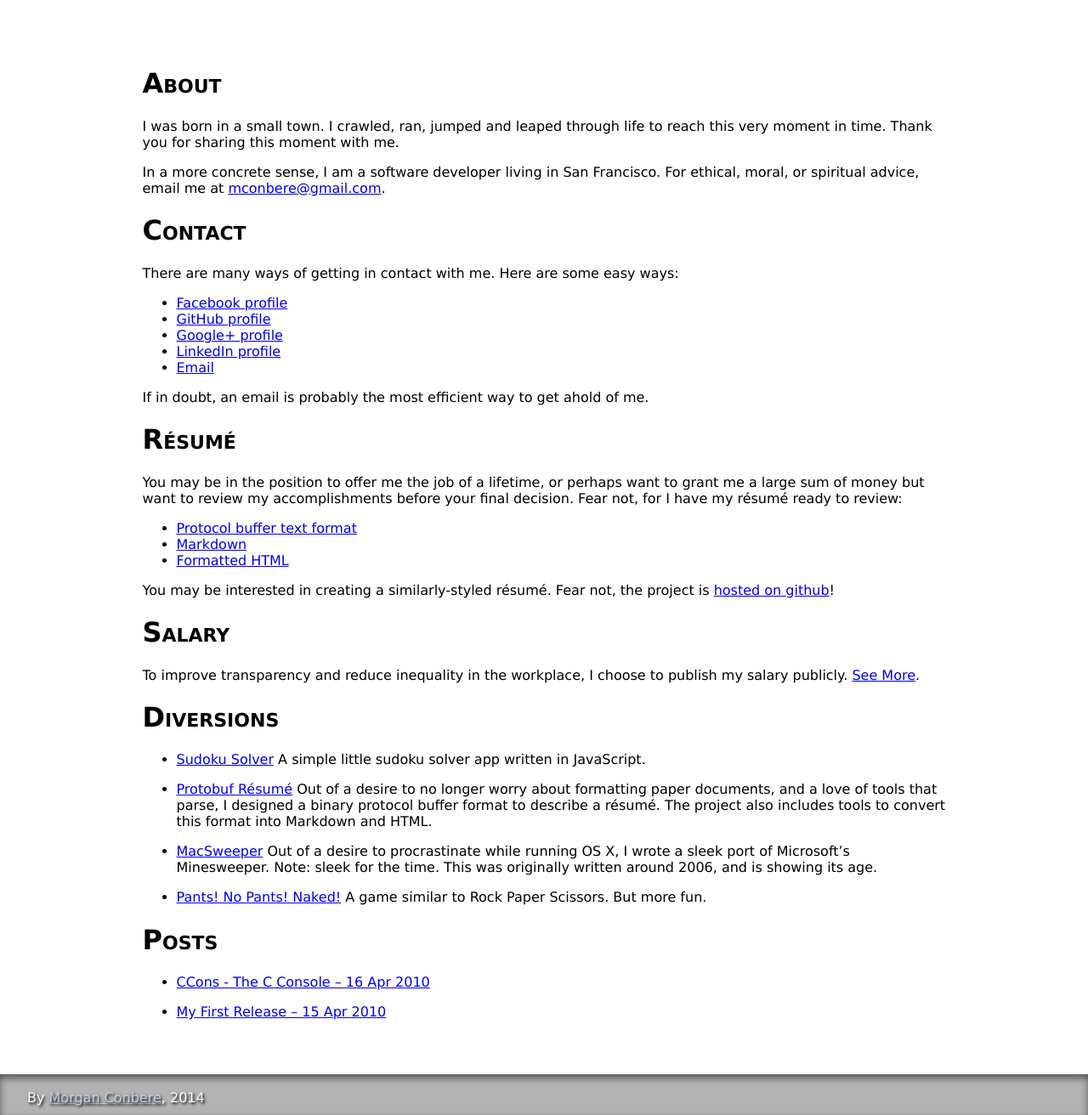
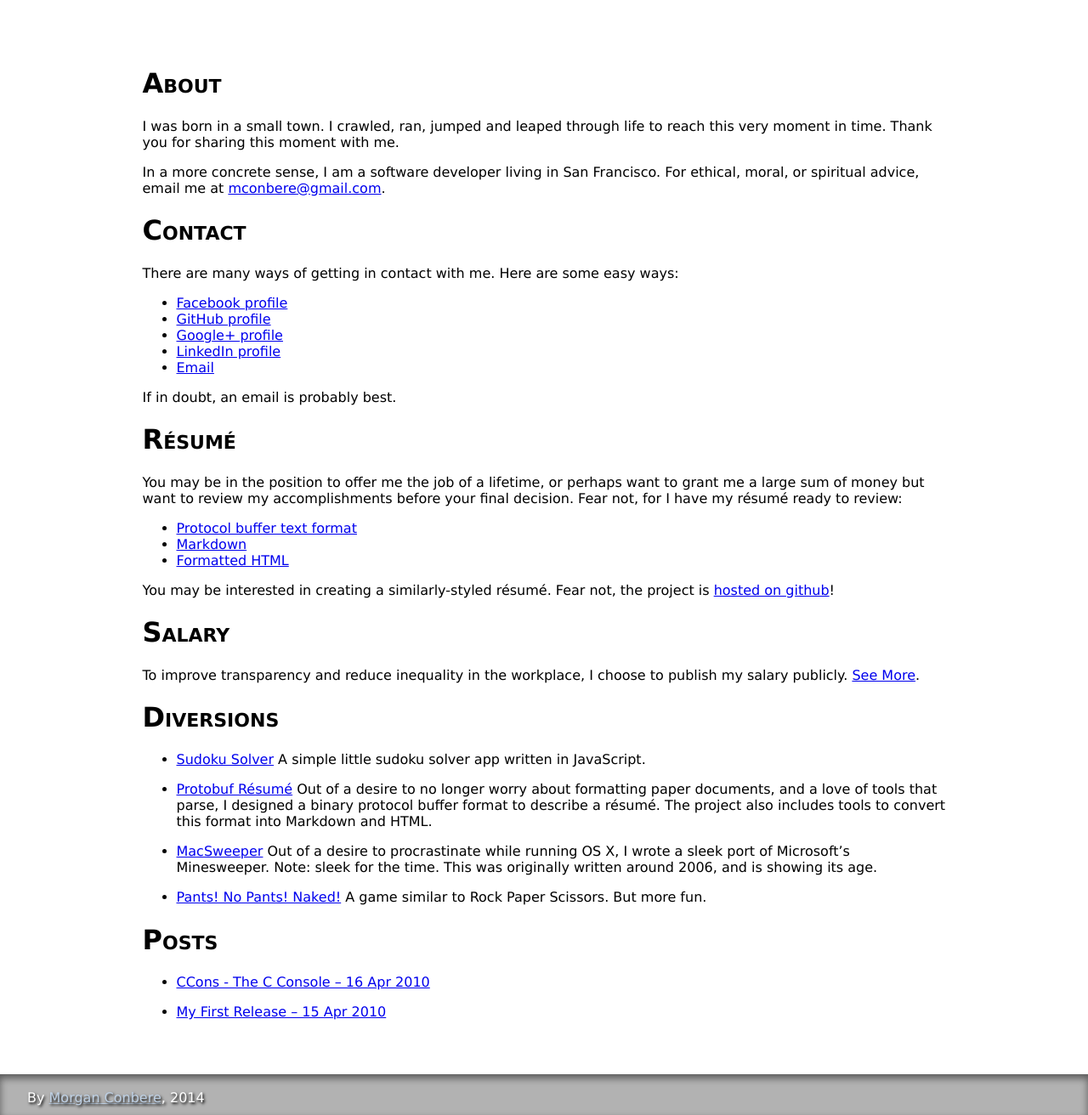
Before and after one commit to mconbere/mconbere.github.com, a Jekyll site: the page built from index.markdown, in a window 1280 px wide. Shown: the whole page at 85% size. Built offline with Jekyll 4.4.1, drawn with Linux system fonts in a browser that asks for light colours.

Commit message:
Update index.markdown

```diff
--- a/index.markdown
+++ b/index.markdown
@@ -24,7 +24,7 @@ There are many ways of getting in contact with me. Here are some easy ways:
 * [LinkedIn profile](http://www.linkedin.com/in/mconbere)
 * [Email](mailto:mconbere@gmail.com)
 
-If in doubt, an email is probably the most efficient way to get ahold of me.
+If in doubt, an email is probably best.
 
 Résumé
 ======
```
